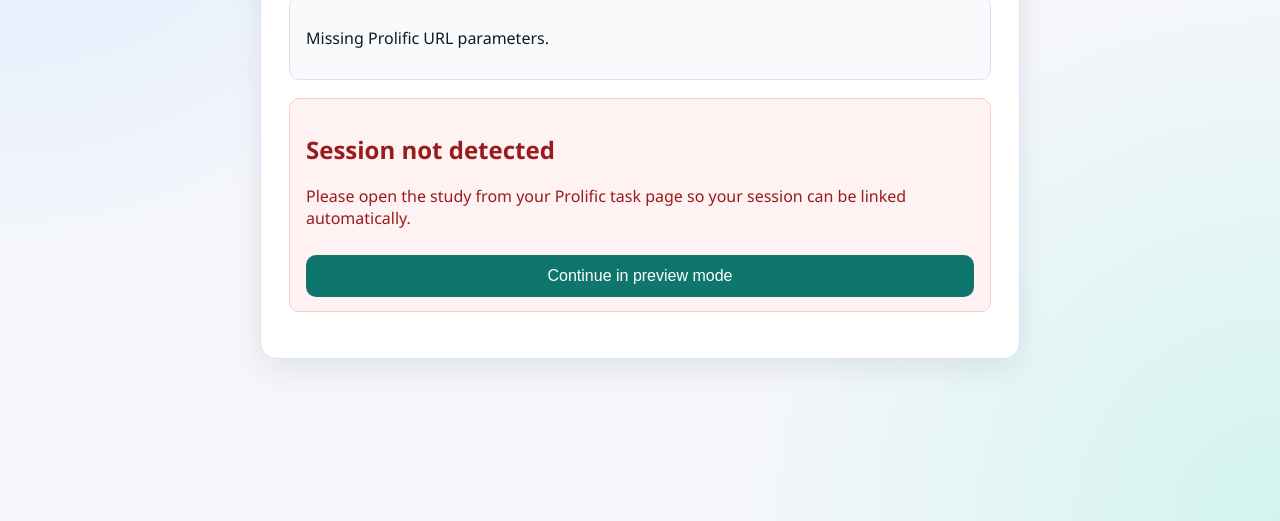
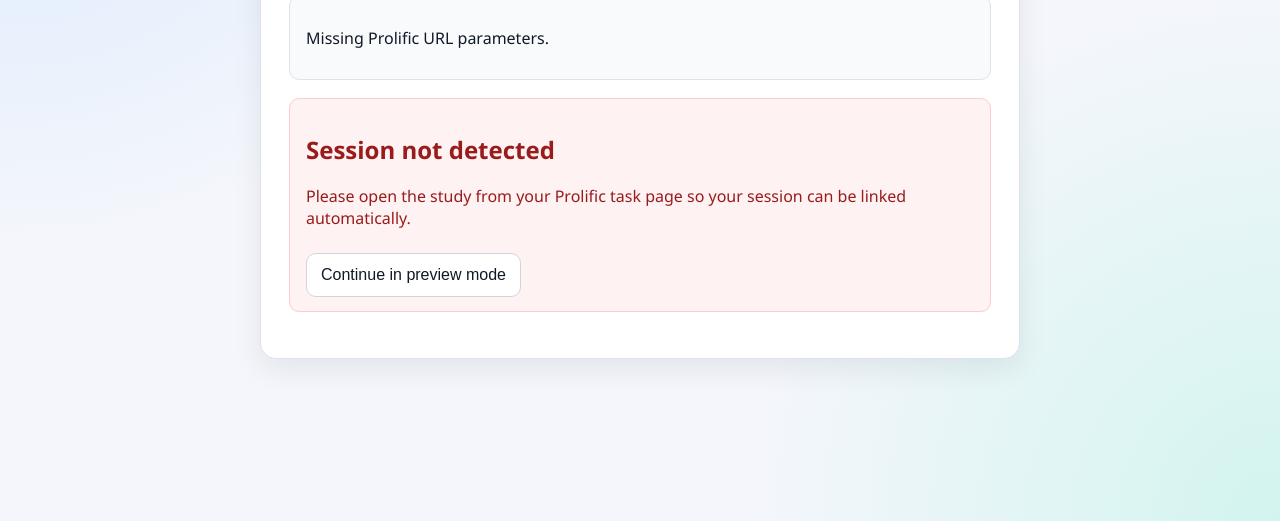
Before and after one commit to anibalmastobiza/experimento, a plain HTML site: page index.html in a window 1280 px wide. Shown: the part 279-800 px from the top of the page. Drawn offline with Linux system fonts and the light colour scheme.

Commit message:
Add styles for secondary button

```diff
--- a/styles.css
+++ b/styles.css
@@ -126,6 +126,18 @@
   opacity: 0.65;
 }
 
+.secondary-btn {
+  width: auto;
+  background: #ffffff;
+  color: var(--ink);
+  border: 1px solid #d1d5db;
+  margin-top: 8px;
+}
+
+.secondary-btn:hover {
+  background: #f8fafc;
+}
+
 @media (max-width: 600px) {
   .card {
     padding: 20px;
```
